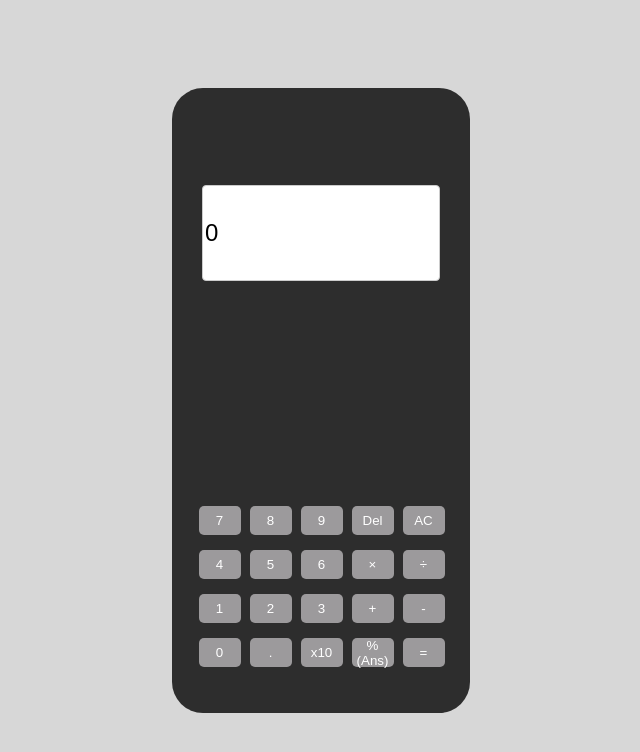
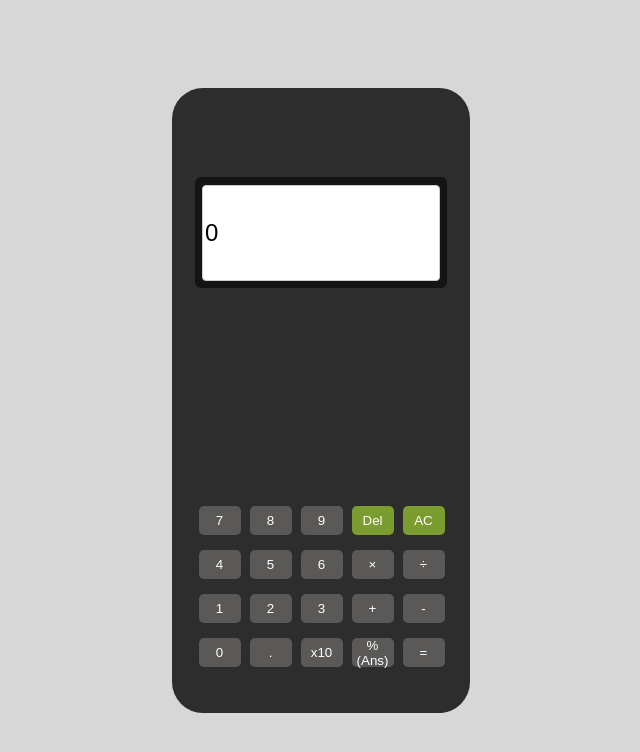
Before and after one commit to BadhonKumarRoy/React-Calculator, a React app: page / in a window 1280 px wide. Shown: the top 752 px of the page, without its empty margins (319-959 px from the left). Built offline with nearby package versions, Linux system fonts and the light colour scheme; the HTML template or start-up script is replaced by a standard one.

Commit message:
updated the display background

```diff
--- a/src/calculator.jsx
+++ b/src/calculator.jsx
@@ -60,9 +60,8 @@ const Calculator = () => {
 
   return (
     <div className="calculator">
-      <div className="calculator-display">
+      <div className="calculator-display"></div>
         <input id="display" readOnly value={display} />
-      </div>
       <div id="keys" className="keys">
         {/* row1 */}
         <button className="left_col" id="number" onClick={() => inputDigit("7")}>
@@ -76,14 +75,14 @@ const Calculator = () => {
         </button>
         <button
           className="forth_col"
-          id="works"
+          id="del"
           onClick={() => {
             del();
           }}
         >
           Del
         </button>
-        <button className="fifth_col" id="works" onClick={clearDisplay}>
+        <button className="fifth_col" id="ac" onClick={clearDisplay}>
           AC
         </button>
         <button className="left_col" id="number" onClick={() => inputDigit("4")}>
--- a/src/styles/calculator.css
+++ b/src/styles/calculator.css
@@ -22,6 +22,15 @@ body {
   border-radius: 31px;
   background-color: #2D2D2D;
 }
+.calculator-display {
+  position: absolute;
+  width: 252px;
+  height: 111px;
+  left: 23px;
+  top: 89.5px;
+  border-radius: 6px;
+  background-color: #141414;
+}
 #display {
   position: absolute;
   padding: 2px;
@@ -34,9 +43,9 @@ body {
   border-radius: 4px;
 
 }
-#works {
+/* #works {
   background-color: red;
-}
+} */
 #works:hover {
   background-color: rgba(255, 0, 0, 0.699);
   cursor: pointer;
@@ -53,21 +62,26 @@ body {
   height: 29px;
   width: 42px;
   color: #fff;
-  background-color: #9C9A9C;
   border: none;
   border-radius: 5px;
 }
 .left_col {
-  background-color: #df33df;
+  background-color: #5A5957;
   margin: 0px 9px 15px 0px;
 }
 .forth_col {
-  background-color: rgb(34, 165, 78);
+  background-color: #5A5957;
   margin: 0px 7px 15px 0px;
 }
 .fifth_col {
-  background-color: red;
+  background-color: #5A5957;
   margin: 0px 0px 15px 0px;
+}
+#del {
+  background-color: #7B9D2F;
+}
+#ac {
+  background-color: #7B9D2F;
 }
 /* #keys button.zero {
   grid-column: span 2;
```
